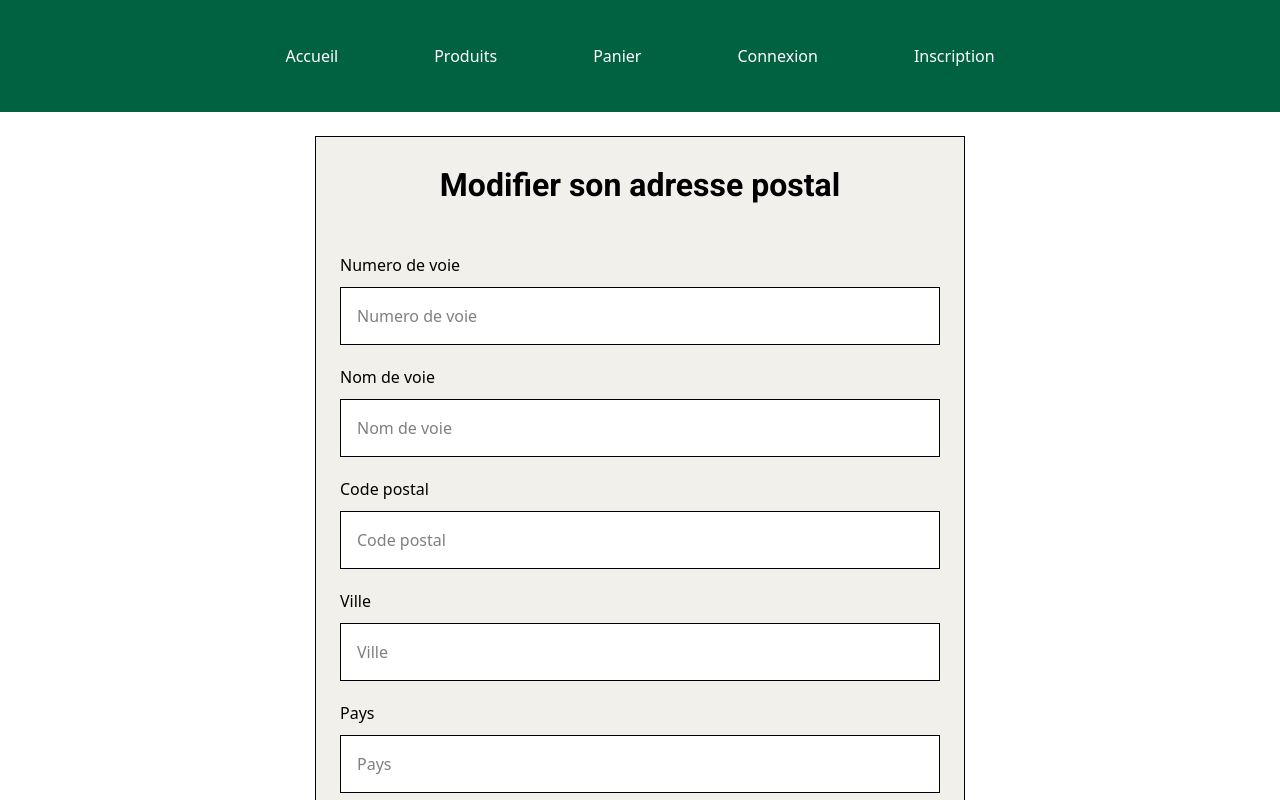
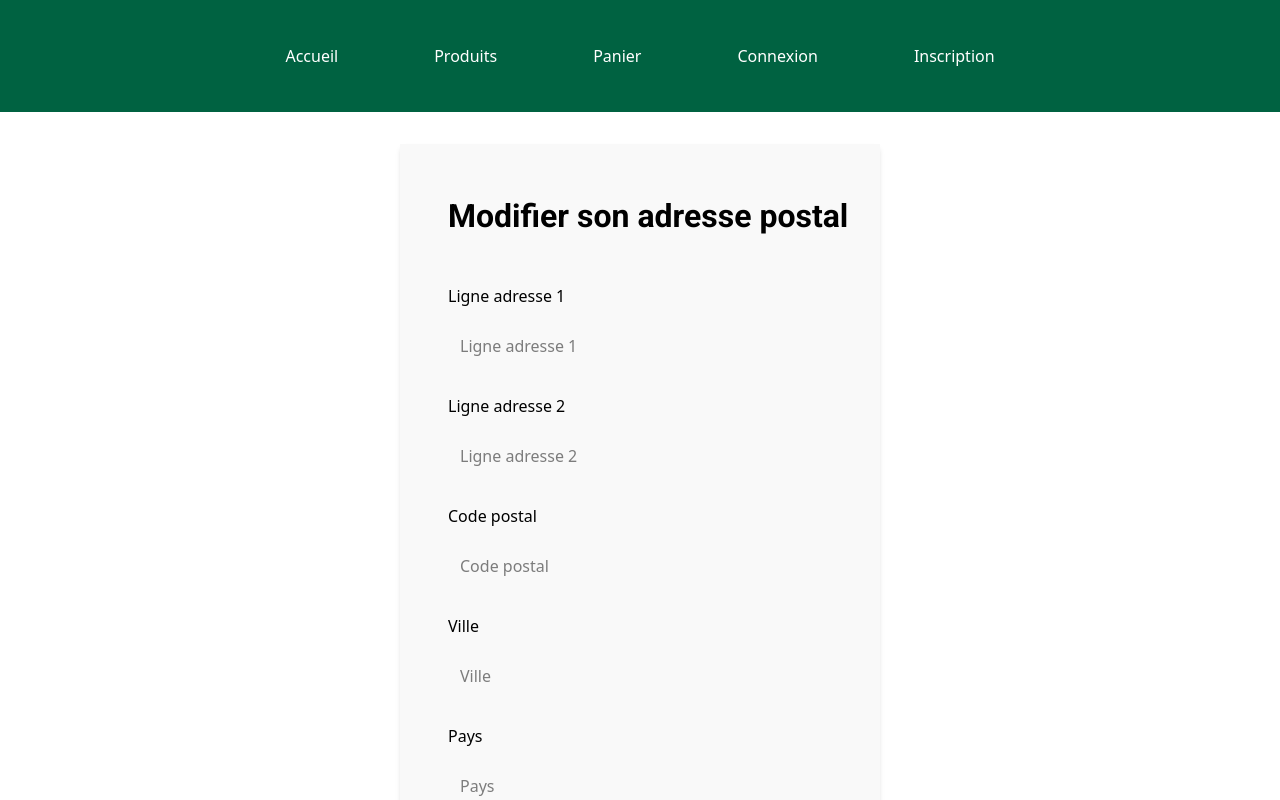
Before and after one commit to aurelienachard/ecommerce_cafthe, a React (Vite) app in the folder front-end/: page /postalconfig in a window 1280 px wide. Shown: the top 800 px of the page. Built offline with nearby package versions, Linux system fonts and the light colour scheme.

Commit message:
feat: ajout de la modification de l'adresse de l'utilisateur

```diff
--- a/front-end/src/components/postalconfig.jsx
+++ b/front-end/src/components/postalconfig.jsx
@@ -1,22 +1,71 @@
-import { useState } from "react"
+import { useEffect, useState } from "react"
+import axios from 'axios'
 
 const PostalConfig = () => {
-    const [adresses_postales_numero_voie, set_adresses_postales_numero_voie] = useState('')
-    const [adresses_postales_nom_voie, set_adresses_postales_nom_voie] = useState('')
+    const [adresses_postales_ligne1, set_adresses_postales_ligne1] = useState('')
+    const [adresses_postales_ligne2, set_adresses_postales_ligne2] = useState('')
     const [adresses_postales_code_postal, set_adresses_postales_code_postal] = useState('')
     const [adresses_postales_ville, set_adresses_postales_ville] = useState('')
     const [adresses_postales_pays, set_adresses_postales_pays] = useState('')
+    const [message, setMessage] = useState('')
+
+    useEffect(() => {
+        const token = localStorage.getItem('token')
+        // verification du token
+        if (token) {
+            axios.get('http://localhost:3001/utilisateurs/adresse', {
+                headers: {
+                    'Authorization': `Bearer ${token}`
+                }
+            })
+            .then((response) => {
+                console.log('Données utilisateur récupérées:', response.data)
+
+                const userData = response.data
+                set_adresses_postales_ligne1(userData.adresses_postales_ligne1 || '')
+                set_adresses_postales_ligne2(userData.adresses_postales_ligne2 || '')
+                set_adresses_postales_code_postal(userData.adresses_postales_code_postal || '')
+                set_adresses_postales_ville(userData.adresses_postales_ville || '')
+                set_adresses_postales_pays(userData.adresses_postales_pays || '')
+            })
+            .catch((error) => {
+                console.log('Erreur lors de la récupération des données:', error);
+                setMessage('Erreur de récupération des données');
+            })
+        } else {
+            console.log('token non trouve')
+        }
+    }, [])
 
     const handleSubmit = (event) => {
         event.preventDefault()
-    }
+        const token = localStorage.getItem('token')
 
-    const handleChangeAdressePostalesNumeroDeVoie = (event) => {
-        set_adresses_postales_numero_voie(event.target.value)
+        const data = {
+            adresses_postales_ligne1,
+            adresses_postales_ligne2,
+            adresses_postales_code_postal,
+            adresses_postales_ville,
+            adresses_postales_pays,
+        }
+
+        axios.put('http://localhost:3001/utilisateurs/modificationAdress', data, {
+            headers: {
+                'Authorization' : `Bearer ${token}`
+            }
+        })
+        .then((response) => {
+            setMessage(response.data)
+            setMessage('profil mise a jour')
+        })
+        .catch((error) => {
+            console.log(error)
+            setMessage('profil non mise a jour')
+        })
     }
 
     const handleChangeAdressePostalesNomVoie = (event) => {
-        set_adresses_postales_nom_voie(event.target.value)
+        set_adresses_postales_ligne1(event.target.value)
     }
 
     const handleChangeAdressePostalesCodePostal = (event) => {
@@ -32,36 +81,38 @@ const PostalConfig = () => {
     }
 
     return (
-        <div className="min-h-screen flex flex-col items-center p-[24px]">
-            <div className="bg-warm-neutral border p-[24px]">
-                <h1 className="text-[32px] font-[Roboto] mb-[24px] font-bold text-center">Modifier son adresse postal</h1>
+        <div className="min-h-screen flex flex-col items-center p-[32px]">
+            <div className="bg-neutral shadow-md p-[24px]">
+                <h1 className="text-[32px] font-[Roboto] mb-[24px] ml-[24px] mt-[24px] font-bold">Modifier son adresse postal</h1>
                 <form onSubmit={handleSubmit}>
-                    <div className="flex flex-col">
-                        <label className="mt-[20px]">Numero de voie</label>
-                        <input placeholder="Numero de voie" onChange={handleChangeAdressePostalesNumeroDeVoie} value={adresses_postales_numero_voie} type="text" className="border bg-white mt-[10px] p-[16px] w-150" />
+                    <div className="flex flex-col mr-[24px] ml-[24px]">
+                        <label className="mt-[20px] text-[16px]">Ligne adresse 1</label>
+                        <input placeholder="Ligne adresse 1" onChange={handleChangeAdressePostalesNomVoie} value={adresses_postales_ligne1} type="text" className="rounded-md bg-grey-input px-[12px] py-[16px] mt-[10px] w-[384px]" />
                     </div>
 
-                    <div className="flex flex-col">
-                        <label className="mt-[20px]">Nom de voie</label>
-                        <input placeholder="Nom de voie" onChange={handleChangeAdressePostalesNomVoie} value={adresses_postales_nom_voie} type="text" className="border bg-white mt-[10px] p-[16px] w-150" />
+                    <div className="flex flex-col mr-[24px] ml-[24px]">
+                        <label className="mt-[20px] text-[16px]">Ligne adresse 2</label>
+                        <input placeholder="Ligne adresse 2" onChange={handleChangeAdressePostalesNomVoie} value={adresses_postales_ligne2} type="text" className="rounded-md bg-grey-input px-[12px] py-[16px] mt-[10px] w-[384px]" />
                     </div>
 
-                    <div className="flex flex-col">
-                        <label className="mt-[20px]">Code postal</label>
-                        <input placeholder="Code postal" onChange={handleChangeAdressePostalesCodePostal} value={adresses_postales_code_postal} type="text" className="border bg-white mt-[10px] p-[16px] w-150" />
+                    <div className="flex flex-col mr-[24px] ml-[24px]">
+                        <label className="mt-[20px] text-[16px]">Code postal</label>
+                        <input placeholder="Code postal" onChange={handleChangeAdressePostalesCodePostal} value={adresses_postales_code_postal} type="text" className="rounded-md bg-grey-input px-[12px] py-[16px] mt-[10px] w-[384px]" />
                     </div>
 
-                    <div className="flex flex-col">
-                        <label className="mt-[20px]">Ville</label>
-                        <input placeholder="Ville" onChange={handleChangeAdressePostalesVille} value={adresses_postales_ville} type="text" className="border bg-white mt-[10px] p-[16px] w-150" />
+                    <div className="flex flex-col mr-[24px] ml-[24px]">
+                        <label className="mt-[20px] text-[16px]">Ville</label>
+                        <input placeholder="Ville" onChange={handleChangeAdressePostalesVille} value={adresses_postales_ville} type="text" className="rounded-md bg-grey-input px-[12px] py-[16px] mt-[10px] w-[384px]" />
                     </div>
 
-                    <div className="flex flex-col">
-                        <label className="mt-[20px]">Pays</label>
-                        <input placeholder="Pays" onChange={handleChangeAdressePostalesPays} value={adresses_postales_pays} type="text" className="border bg-white mt-[10px] p-[16px] w-150" />
+                    <div className="flex flex-col mr-[24px] ml-[24px]">
+                        <label className="mt-[20px] text-[16px]">Pays</label>
+                        <input placeholder="Pays" onChange={handleChangeAdressePostalesPays} value={adresses_postales_pays} type="text" className="rounded-md bg-grey-input px-[12px] py-[16px] mt-[10px] w-[384px]" />
                     </div>
 
-                    <button className="bg-green-principale p-[16px] mt-[24px] text-white w-150">Mettre a jour</button>
+                    <p>{message}</p>
+
+                    <button className="mr-[24px] ml-[24px] bg-green-principale rounded-md px-[12px] py-[16px] mt-[24px] text-white w-[384px]">Mettre a jour</button>
                 </form>
             </div>
         </div>
```
